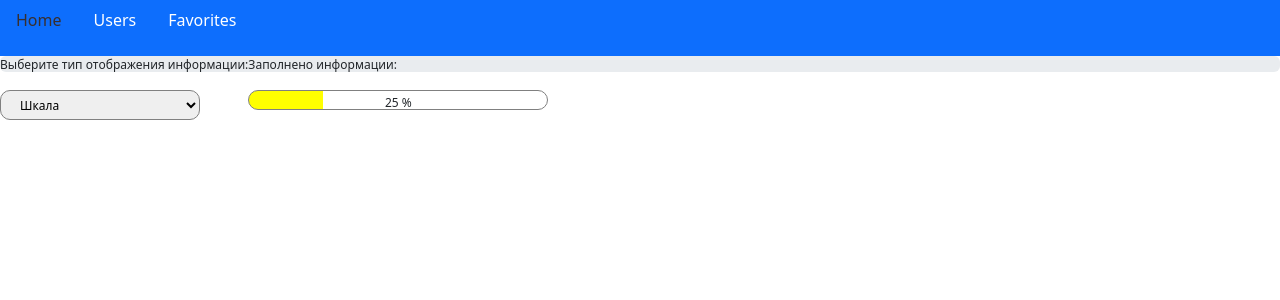
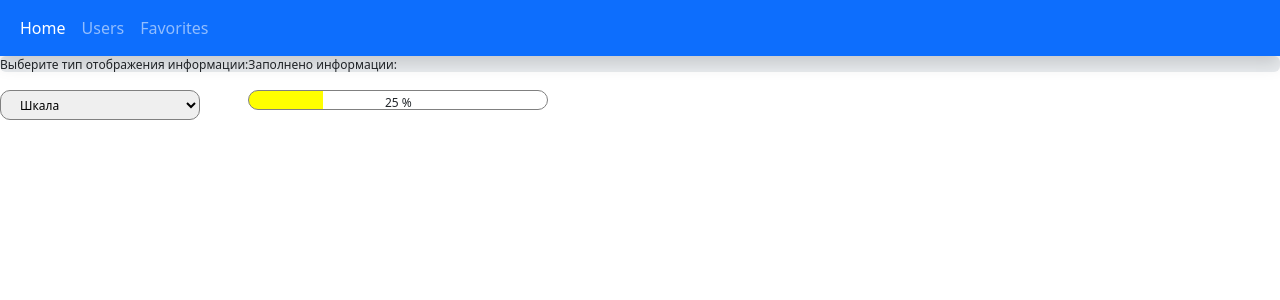
Before and after one commit to AstakhovV/hackathon_2, a React (Create React App) app: page / in a window 1280 px wide. Shown: the top 300 px of the page. Built offline with nearby package versions, Linux system fonts and the light colour scheme.

Commit message:
small navbar fixes

```diff
--- a/src/App.jsx
+++ b/src/App.jsx
@@ -1,6 +1,6 @@
 import React from "react";
 import AppRouter from "./Components/AppRouter";
-import NavBar from './Components/NavBar/NavBar'
+import NavBar from './Components/NavBar'
 
 function App() {
   return (
--- /dev/null
+++ b/src/Components/NavBar.jsx
@@ -0,0 +1,28 @@
+import React from "react";
+import { NavLink } from "react-router-dom";
+import { links } from "../constants/links";
+
+const NavBar = () => {
+    return (
+        <nav className="navbar navbar-expand-lg shadow navbar-dark bg-primary">
+            <div className="container-fluid">
+                <ul className="navbar-nav">
+                    {links.map((link) => (
+                        <li key={link.id} className="nav-item">
+                            <NavLink
+                                exact
+                                activeClassName="active"
+                                className="nav-link"
+                                aria-current="page"
+                                to={link.path}>
+                                {link.name}
+                            </NavLink>
+                        </li>
+                    ))}
+                </ul>
+            </div>
+        </nav>
+    );
+};
+
+export default NavBar;
--- a/src/Components/NavBar/NavBar.jsx
+++ /dev/null
@@ -1,26 +0,0 @@
-import React from 'react';
-import {Link, useLocation} from "react-router-dom";
-import './Navbar.scss'
-import {links} from '../../constants/links'
-
-const NavBar = () => {
-    const {pathname} = useLocation()
-    const activeLink = pathname.split('/')[1]
-    return (
-        <ul className="nav navbar-dark bg-primary">
-            {
-                links.map(link => (
-                    <li key={link.id} className="nav-item">
-                        <Link className='nav-link'
-                              to={link.path}>
-                            <p className={`nav__item-link ${activeLink === link.path.slice(1) ? 'active' : ''}`}>{link.name}</p>
-                        </Link>
-                    </li>
-
-                ))
-            }
-        </ul>
-    );
-};
-
-export default NavBar;
--- a/src/Components/NavBar/Navbar.css
+++ /dev/null
@@ -1,8 +0,0 @@
-.nav__item-link {
-  color: #ffffff;
-}
-.nav__item-link:hover, .nav__item-link.active {
-  color: #382f2f;
-}
-
-/*# sourceMappingURL=Navbar.css.map */
--- a/src/Components/NavBar/Navbar.scss
+++ /dev/null
@@ -1,9 +0,0 @@
-.nav__item {
-  &-link {
-    color: #ffffff;
-    &:hover,
-    &.active{
-      color: #382f2f;
-    }
-  }
-}
--- a/src/constants/links.js
+++ b/src/constants/links.js
@@ -1,5 +1,7 @@
+import { FAVORITES_ROUTE, HOME_ROUTE, USERS_ROUTE } from "./path";
+
 export const links = [
-    {id: 1, name: 'Home', path: '/'},
-    {id: 2, name: 'Users', path: '/users'},
-    {id: 3, name: 'Favorites', path: '/favorites'}
+    {id: 1, name: 'Home', path: HOME_ROUTE},
+    {id: 2, name: 'Users', path: USERS_ROUTE},
+    {id: 3, name: 'Favorites', path: FAVORITES_ROUTE}
 ]
```
Also changed, not shown: 1 other file (tests, documents, lock files or other folders).
